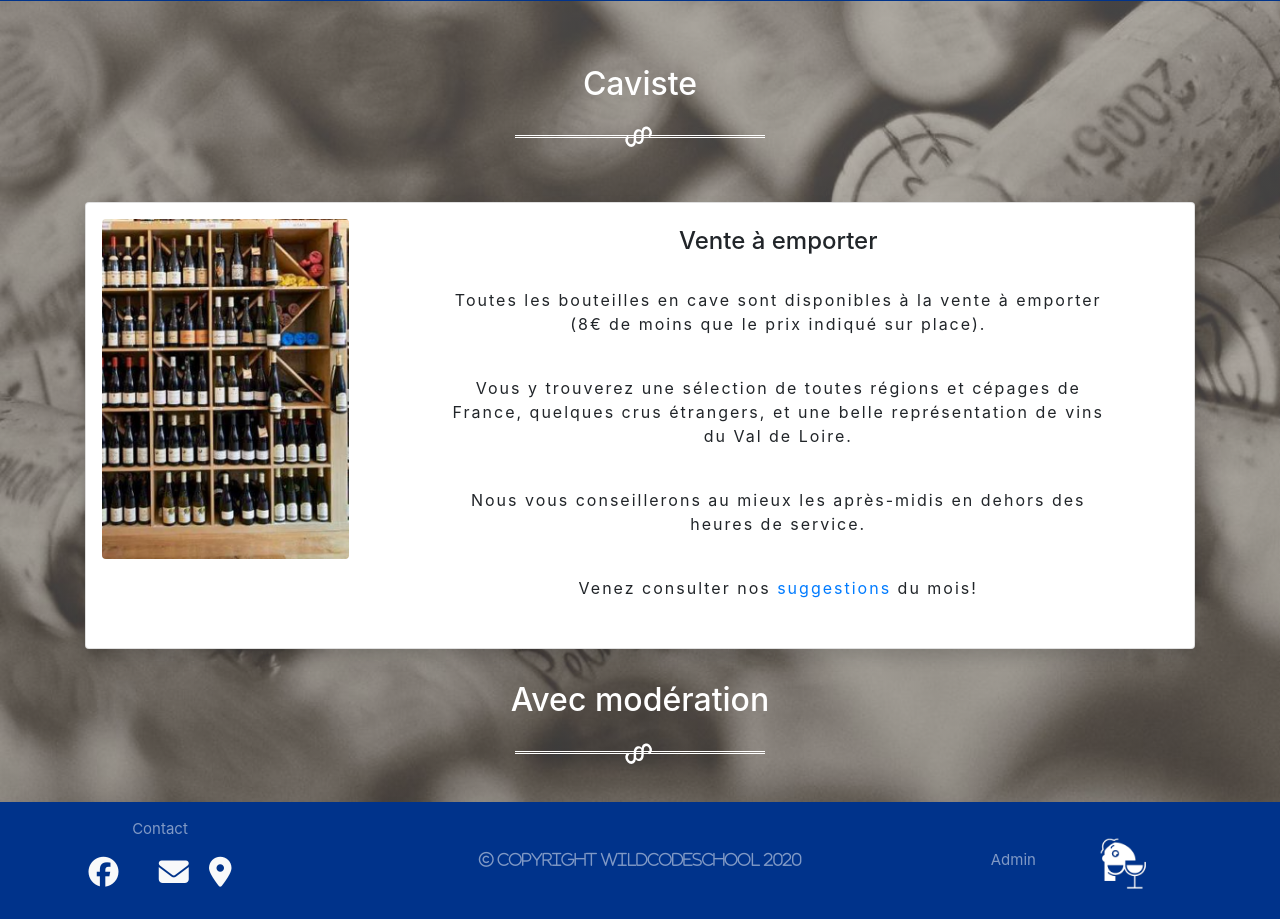
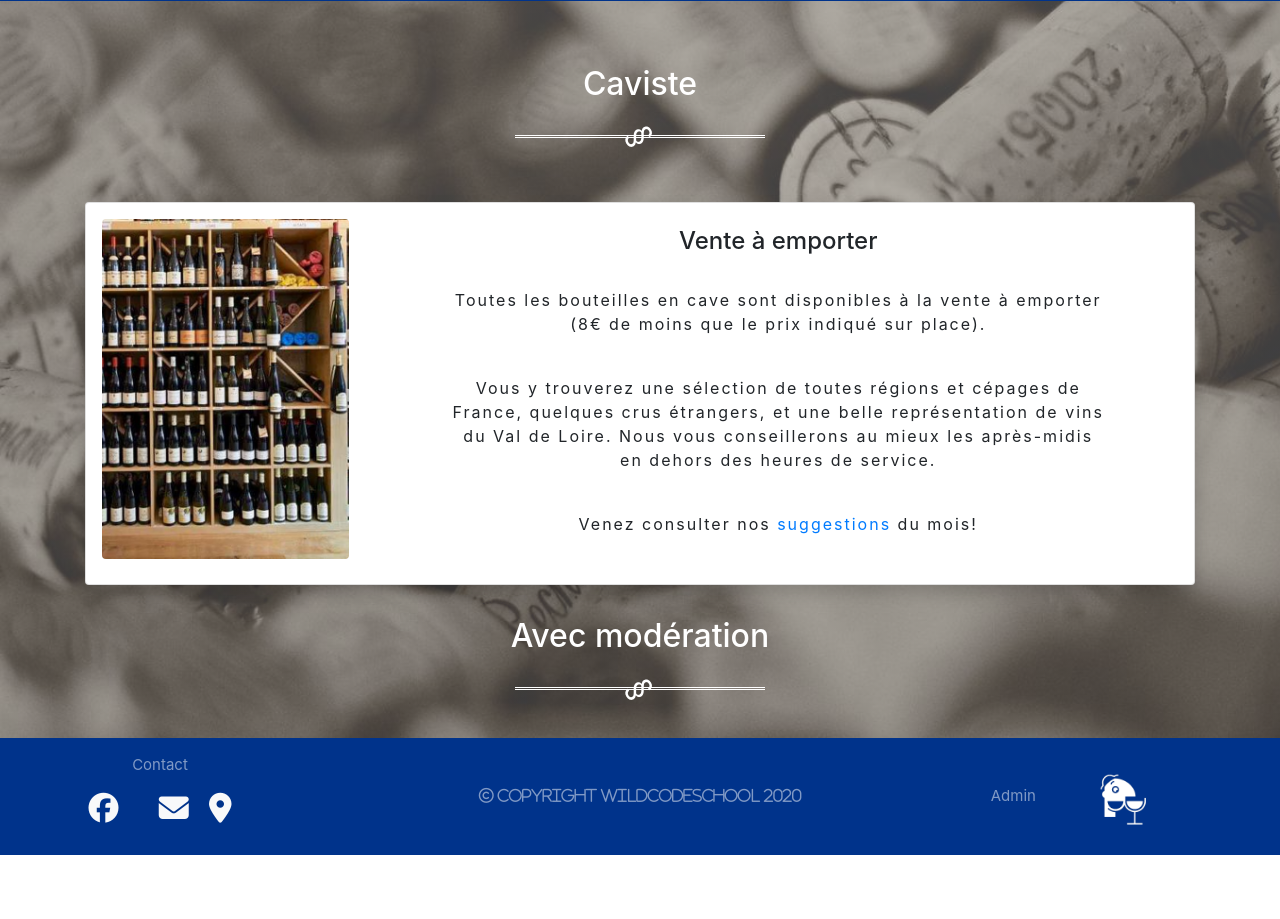
Before and after one commit to fredericbertrand/becsaVin, a Django app: page /caviste/ in a window 1280 px wide. Shown: the part 114-1033 px from the top of the page. After the commit the page ends 969 px from the top, so only its background shows below. Run offline with Django 3.2, Linux system fonts and the light colour scheme; some libraries are stand-ins or nearby versions; grey boxes are pictures that could not be loaded.

Commit message:
modif sur caviste

```diff
--- a/becsavin/main_app/templates/main_app/caviste.html
+++ b/becsavin/main_app/templates/main_app/caviste.html
@@ -19,8 +19,7 @@
                             disponibles à la vente à emporter (8€ de moins que le prix indiqué sur place).</p>
                         <p class="card-text text-center mt-4 my-4 mx-5 p-2">Vous y trouverez une sélection de
                             toutes régions et cépages de France, quelques crus étrangers, et une belle représentation de
-                            vins du Val de Loire.</p>
-                        <p class="card-text text-center mt-4 my-4 mx-5 p-2">Nous vous conseillerons au mieux les
+                            vins du Val de Loire. Nous vous conseillerons au mieux les
                             après-midis en dehors des heures de service.</p>
                         </p>
                         <p class="card-text text-center mt-4 my-4 mx-5 p-2">Venez consulter nos <a
```
